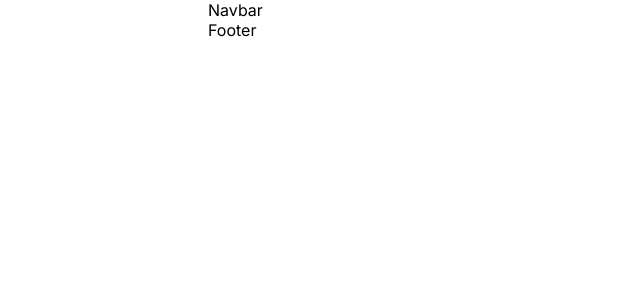
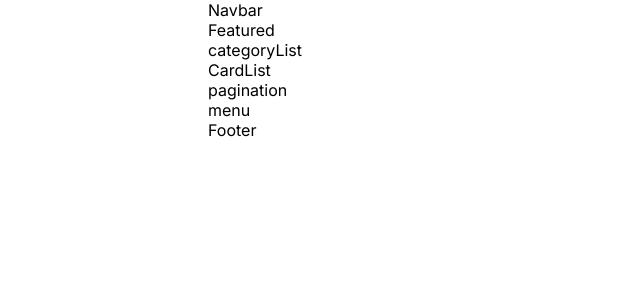
Before and after one commit to Rashedul-Hoque-Rashed/BlogBits, a Next.js app: page / in a window 1280 px wide. Shown: the top 300 px of the page, without its empty margins (0-640 px from the left). Built offline with nearby package versions, Linux system fonts and the light colour scheme.

Commit message:
create featured, categoryList, cardList, menu and pagination

```diff
--- a/src/app/page.jsx
+++ b/src/app/page.jsx
@@ -1,12 +1,19 @@
-import Link from "next/link";
+import Featured from "@/components/featured/Featured";
 import styles from "./homepage.module.css";
-import Navbar from "@/components/navbar/Navbar";
-import Footer from "@/components/footer/Footer";
+import CategoryList from "@/components/categoryList/CategoryList";
+import CardList from "@/components/CardList/CardList";
+import Menu from "@/components/Menu/Menu";
+
 
 export default function Home() {
   return (
-    <div>
-
+    <div className={styles.container}>
+      <Featured />
+      <CategoryList />
+      <div className={styles.content}>
+        <CardList />
+        <Menu />
+      </div>
     </div>
   );
 }
--- /dev/null
+++ b/src/components/CardList/CardList.jsx
@@ -0,0 +1,14 @@
+import React from 'react';
+import style from "./cardList.module.css";
+import Pagination from '../pagination/Pagination';
+
+const CardList = () => {
+    return (
+        <div className={style.container}>
+            CardList
+            <Pagination />
+        </div>
+    );
+};
+
+export default CardList;
--- /dev/null
+++ b/src/components/Menu/Menu.jsx
@@ -0,0 +1,12 @@
+import React from 'react';
+import style from './menu.module.css';
+
+const Menu = () => {
+    return (
+        <div className={style.container}>
+            menu
+        </div>
+    );
+};
+
+export default Menu;
--- /dev/null
+++ b/src/components/categoryList/CategoryList.jsx
@@ -0,0 +1,12 @@
+import React from 'react';
+import style from "./categoryList.module.css";
+
+const CategoryList = () => {
+    return (
+        <div className={style.container}>
+            categoryList
+        </div>
+    );
+};
+
+export default CategoryList;
--- /dev/null
+++ b/src/components/featured/Featured.jsx
@@ -0,0 +1,12 @@
+import React from 'react';
+import style from "./featured.module.css";
+
+const Featured = () => {
+    return (
+        <div className={style.container}>
+            Featured
+        </div>
+    );
+};
+
+export default Featured;
--- /dev/null
+++ b/src/components/pagination/Pagination.jsx
@@ -0,0 +1,12 @@
+import React from 'react';
+import style from './pagination.module.css';
+
+const Pagination = () => {
+    return (
+        <div className={style.container}>
+            pagination
+        </div>
+    );
+};
+
+export default Pagination;
```
Also changed, not shown: src/components/CardList/cardList.module.css (added), src/components/Menu/menu.module.css (added), src/components/categoryList/categoryList.module.css (added), src/components/featured/featured.module.css (added), src/components/pagination/pagination.module.css (added).
